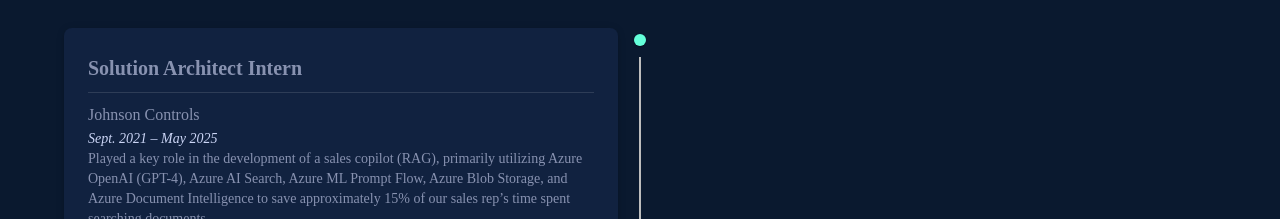
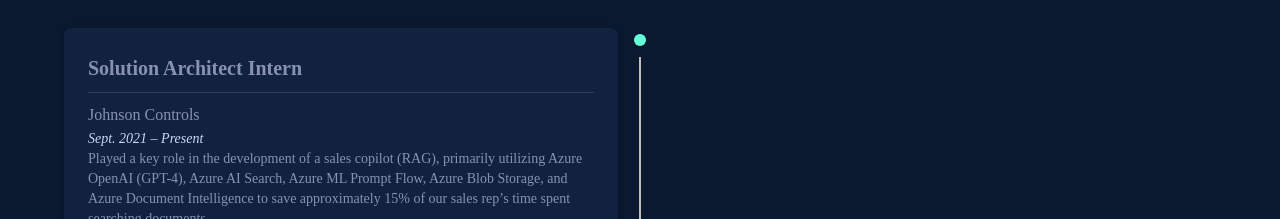
Before and after one commit to gress1802/portfolio-website, a Next.js app in the folder portfolio-frontend/: page / in a window 1280 px wide. Shown: the part 2940-3159 px from the top of the page. Built offline with nearby package versions, Linux system fonts and the light colour scheme.

Commit message:
present for sol architect

```diff
--- a/portfolio-frontend/app/components/WorkExperienceSection.tsx
+++ b/portfolio-frontend/app/components/WorkExperienceSection.tsx
@@ -15,7 +15,7 @@
     title: 'Solution Architect Intern',
     company: 'Johnson Controls',
     location: ['La Crosse, WI', 'Milwaukee, WI'],
-    date: 'Sept. 2021 – May 2025',
+    date: 'Sept. 2021 – Present',
     responsibilities: [
       'Played a key role in the development of a sales copilot (RAG), primarily utilizing Azure OpenAI (GPT-4), Azure AI Search, Azure ML Prompt Flow, Azure Blob Storage, and Azure Document Intelligence to save approximately 15% of our sales rep’s time spent searching documents.',
       'Wrote Terraform IaC scripts to provision Azure cloud infrastructure and built Github Actions CI/CD pipelines for multiple applications, bringing them into compliance with enterprise standards.',
```
